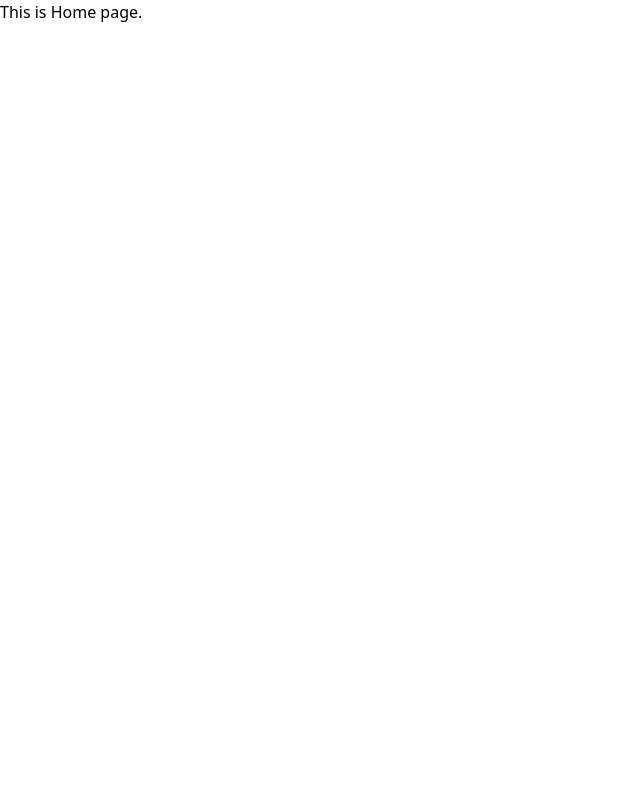
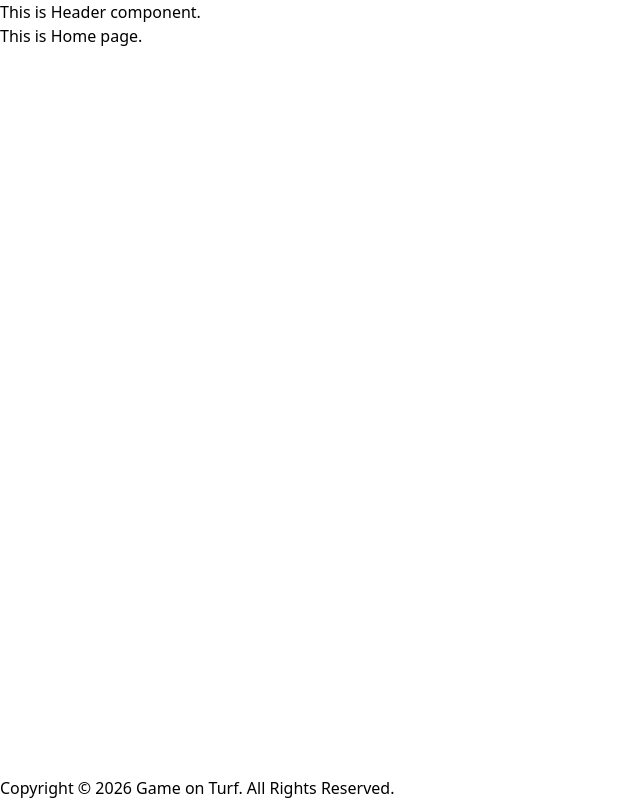
Before and after one commit to unrealblood/game-on-turf-nextjs, a Next.js app: page / in a window 1280 px wide. Shown: the whole page, without its empty margins (0-640 px from the left). Built offline with nearby package versions, Linux system fonts and the light colour scheme.

Commit message:
create header, footer, and update ui of website

```diff
--- /dev/null
+++ b/app/components/footer/Footer.jsx
@@ -0,0 +1,7 @@
+export default async function Footer() {
+    return (
+        <footer>
+            Copyright &copy; 2026 Game on Turf. All Rights Reserved.
+        </footer>
+    );
+}
--- /dev/null
+++ b/app/components/header/Header.jsx
@@ -0,0 +1,7 @@
+import HeaderClientComponent from "./HeaderClientComponent";
+
+export default async function Header() {
+    return (
+        <HeaderClientComponent />
+    );
+}
--- /dev/null
+++ b/app/components/header/HeaderClientComponent.jsx
@@ -0,0 +1,9 @@
+"use client";
+
+export default function HeaderClientComponent() {
+    return (
+        <header>
+            This is Header component.
+        </header>
+    );
+}
--- a/app/layout.js
+++ b/app/layout.js
@@ -1,3 +1,5 @@
+import Footer from "./components/footer/Footer";
+import Header from "./components/header/Header";
 import "./globals.css";
 
 export const metadata = {
@@ -9,7 +11,11 @@ export default function RootLayout({ children }) {
   return (
     <html
       lang="en">
-      <body>{children}</body>
+      <body className="flex flex-col min-h-screen">
+        <Header />
+        {children}
+        <Footer />
+      </body>
     </html>
   );
 }
--- a/app/page.js
+++ b/app/page.js
@@ -1,5 +1,7 @@
 export default function Home() {
   return (
-    <div>This is Home page.</div>
+    <div className="flex-1 overflow-auto">
+      This is Home page.
+    </div>
   );
 }
```
